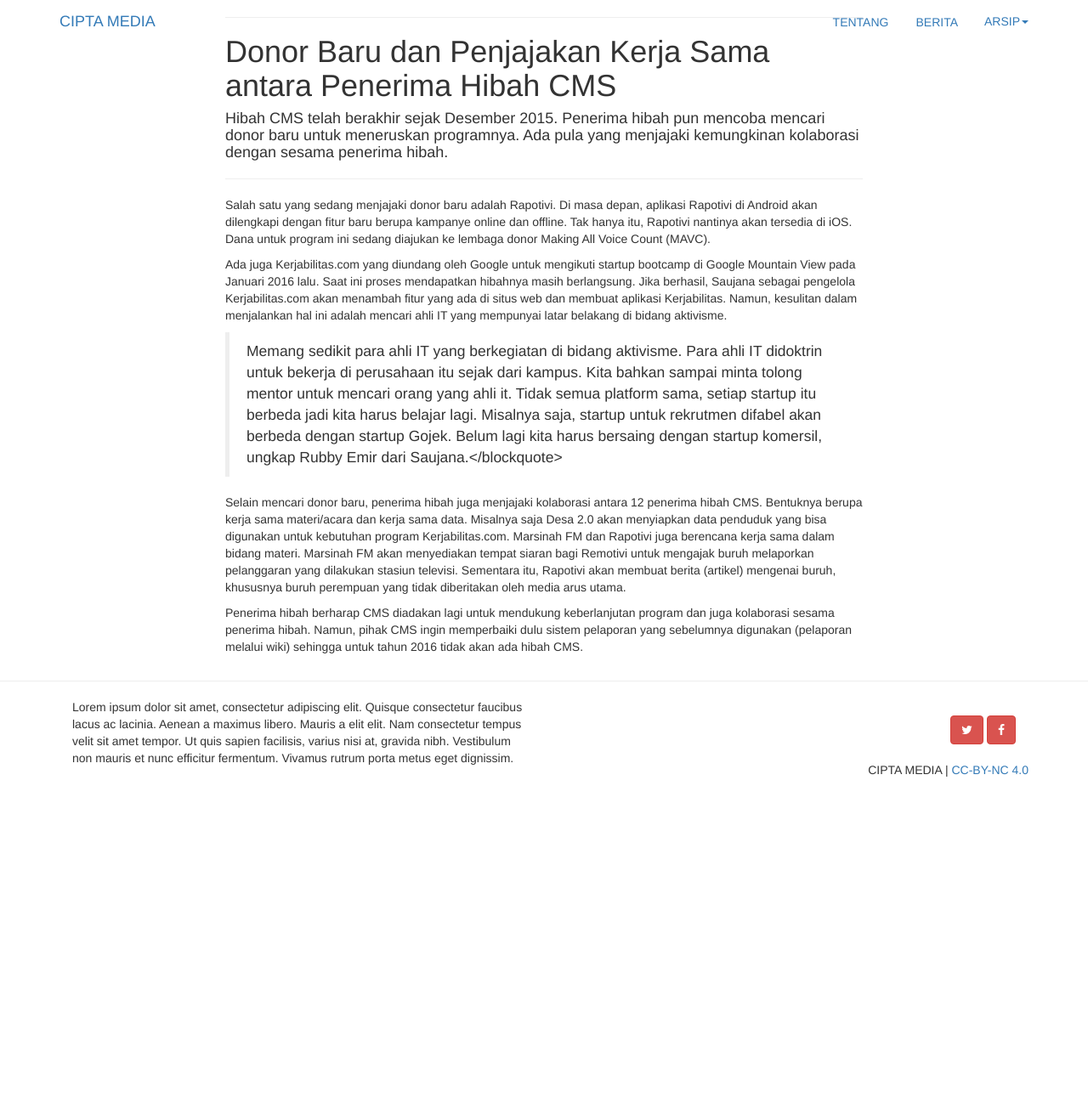
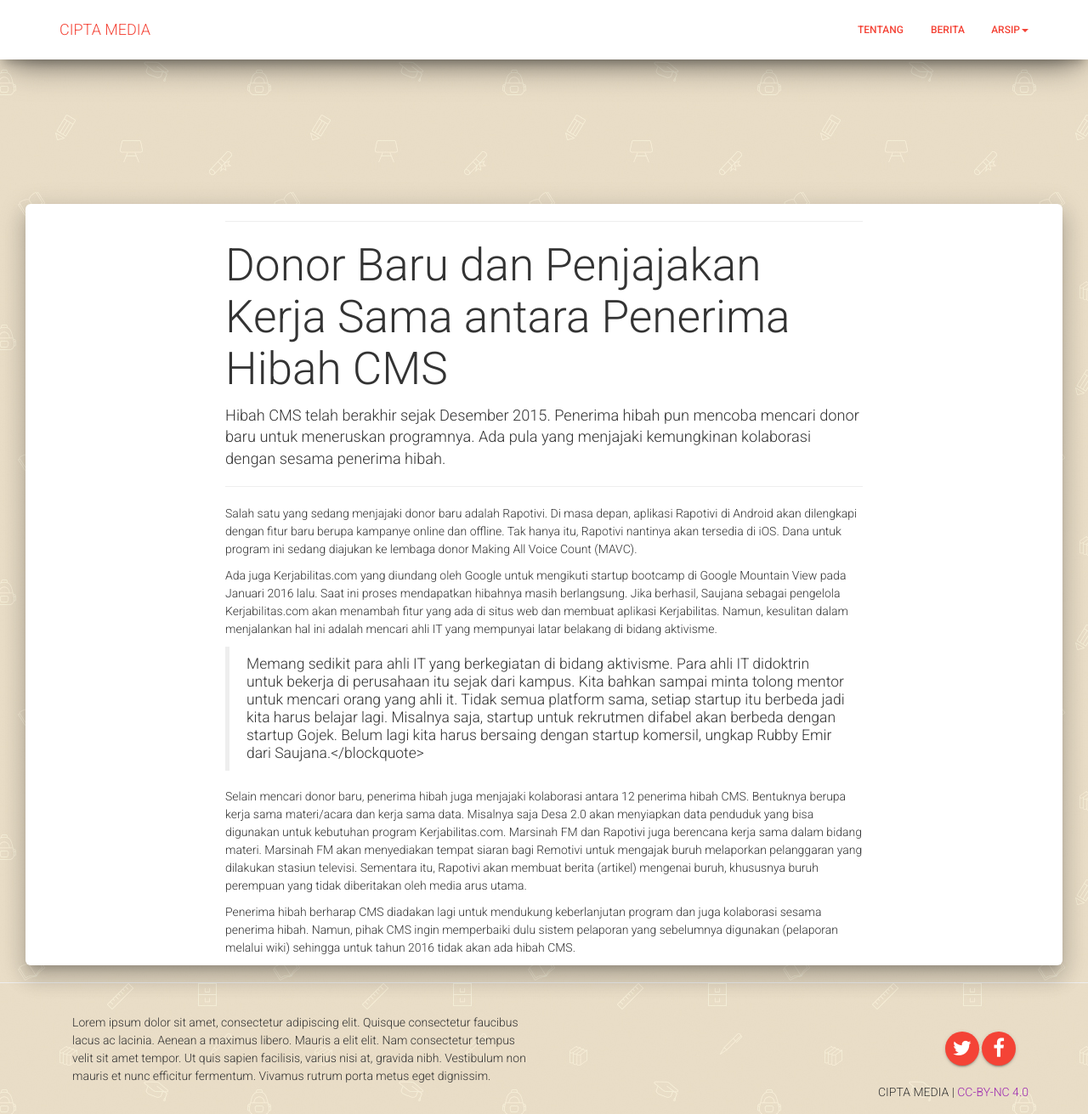
Before and after one commit to riouwa/ciptamedia.github.io, a Jekyll site: the page built from _posts/2016-03-17-Donor-Baru-dan-Penjajakan-Kerja-Sama-antara-Penerima-Hibah-CMS.md, in a window 1280 px wide and 1311 px high. Shown: the whole window at 85% size. Built offline with Jekyll 4.4.1, drawn with Linux system fonts in a browser that asks for light colours; nearby versions of some CDN libraries; library files that are not in the unit come from our copies.

Commit message:
Update blog.html

```diff
--- a/_layouts/blog.html
+++ b/_layouts/blog.html
@@ -16,8 +16,8 @@
 	<link rel="stylesheet" href="https://maxcdn.bootstrapcdn.com/font-awesome/4.5.0/css/font-awesome.min.css" />
 
 	<!-- CSS Files -->
-    <link href="../assets/css/bootstrap.min.css" rel="stylesheet" />
-    <link href="../assets/css/material-kit.css" rel="stylesheet"/>
+    <link href="/assets/css/bootstrap.min.css" rel="stylesheet" />
+    <link href="/assets/css/material-kit.css" rel="stylesheet"/>
 
 </head>
 
@@ -34,7 +34,7 @@
 		            <span class="icon-bar"></span>
 		            <span class="icon-bar"></span>
         		</button>
-        		<a class="navbar-brand" href="../index.html">CIPTA MEDIA</a>
+        		<a class="navbar-brand" href="/index.html">CIPTA MEDIA</a>
         	</div>
 
         	<div class="collapse navbar-collapse" id="navigation-example">
@@ -45,7 +45,7 @@
     					</a>
     				</li>
     				<li>
-    					<a href="../blog/blog.html" target="_blank" class="btn">
+    					<a href="/blog/blog.html" target="_blank" class="btn">
     						BERITA
     					</a>
     				</li>
@@ -54,7 +54,7 @@
 	                    <ul class="dropdown-menu dropdown-menu-right">
 							<li class="dropdown-header text-center">Hibah Sebelumnya</li>
 								<li class="text-center"><a href="#">Cipta Media Seluler</a></li>
-								<li class="text-center"><a href="../cmb.html">Cipta Media Bersama</a></li>
+								<li class="text-center"><a href="/cmb.html">Cipta Media Bersama</a></li>
 						</ul>
 					</li>
         		</ul>
@@ -98,18 +98,18 @@
     </footer>
 
 <!--   Core JS Files   -->
-	<script src="../assets/js/jquery.min.js" type="text/javascript"></script>
-	<script src="../assets/js/bootstrap.min.js" type="text/javascript"></script>
-	<script src="../assets/js/material.min.js"></script>
+	<script src="/assets/js/jquery.min.js" type="text/javascript"></script>
+	<script src="/assets/js/bootstrap.min.js" type="text/javascript"></script>
+	<script src="/assets/js/material.min.js"></script>
 
 	<!--  Plugin for the Sliders, full documentation here: http://refreshless.com/nouislider/ -->
-	<script src="../assets/js/nouislider.min.js" type="text/javascript"></script>
+	<script src="/assets/js/nouislider.min.js" type="text/javascript"></script>
 
 	<!--  Plugin for the Datepicker, full documentation here: http://www.eyecon.ro/bootstrap-datepicker/ -->
-	<script src="../assets/js/bootstrap-datepicker.js" type="text/javascript"></script>
+	<script src="/assets/js/bootstrap-datepicker.js" type="text/javascript"></script>
 
 	<!-- Control Center for Material Kit: activating the ripples, parallax effects, scripts from the example pages etc -->
-	<script src="../assets/js/material-kit.js" type="text/javascript"></script>
+	<script src="/assets/js/material-kit.js" type="text/javascript"></script>
 
 	<script type="text/javascript">
 		$().ready(function(){
```
